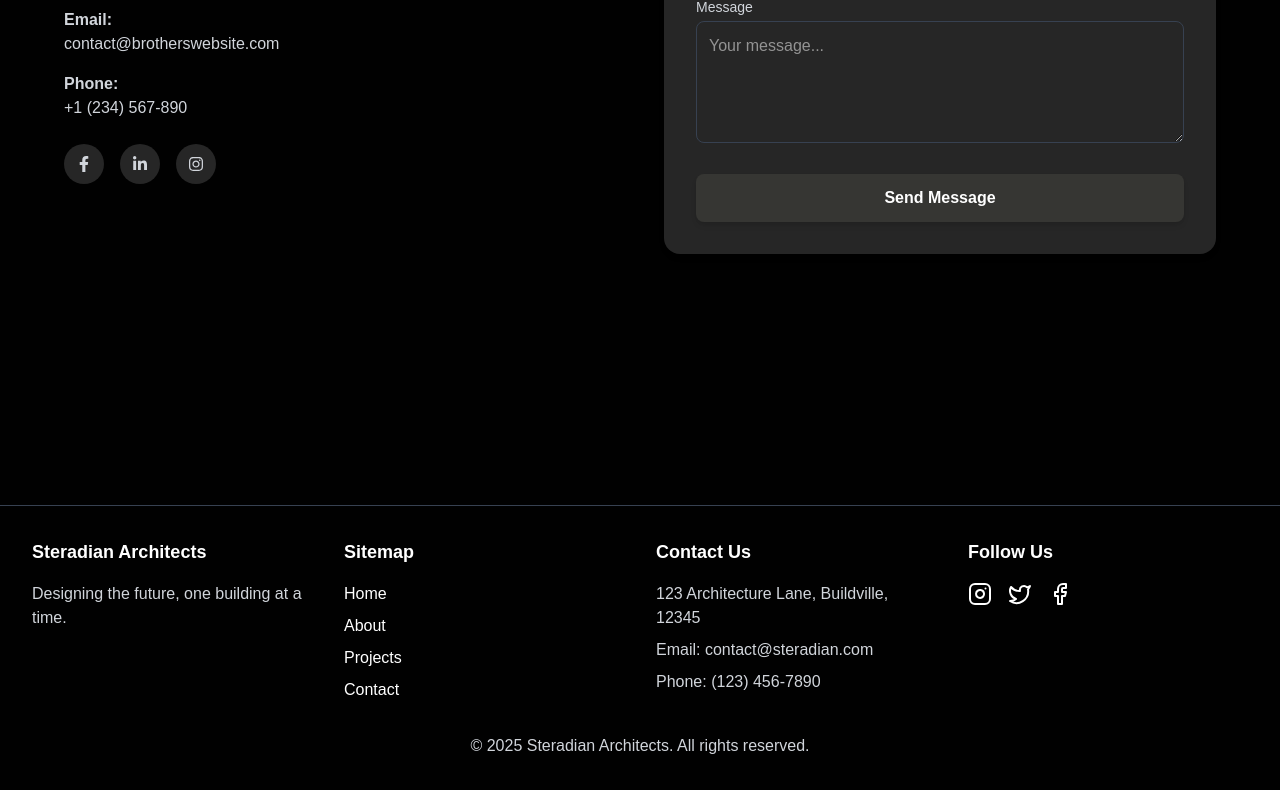
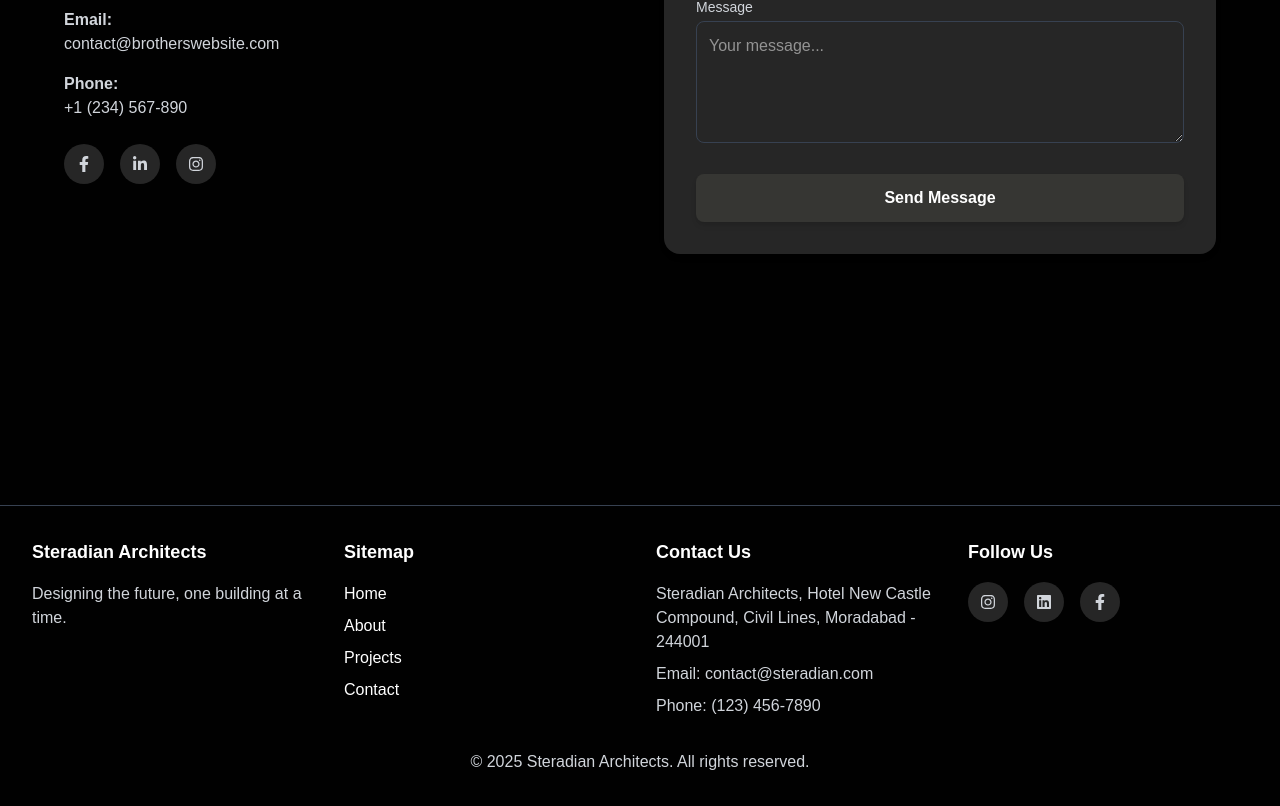
Before and after one commit to bhatnagar-afk/steradian, a Next.js app: page /contact in a window 1280 px wide. Shown: the part 368-1174 px from the top of the page. Built offline with nearby package versions, Linux system fonts and the light colour scheme.

Commit message:
fix: update footer social links and contact information

```diff
--- a/src/components/contact/contact-details.tsx
+++ b/src/components/contact/contact-details.tsx
@@ -35,14 +35,14 @@ export default function ContactTextPage() {
           <fa.FaFacebookF style={{ color: themeConfig.textMuted }} />
         </a>
         <a
-          href="#"
+          href="https://www.linkedin.com/in/nitin-bhatnagar-7112457a/"
           className="p-3 rounded-full hover:opacity-80 transition"
           style={{ backgroundColor: themeConfig.cardBackground }}
         >
           <fa.FaLinkedinIn style={{ color: themeConfig.textMuted }} />
         </a>
         <a
-          href="#"
+          href="https://www.instagram.com/steradianarchitects/"
           className="p-3 rounded-full hover:opacity-80 transition"
           style={{ backgroundColor: themeConfig.cardBackground }}
         >
--- a/src/components/footer.tsx
+++ b/src/components/footer.tsx
@@ -1,12 +1,19 @@
-import { themes } from '@/config/theme';
-import Link from 'next/link';
-import { Instagram, Twitter, Facebook } from 'lucide-react';
+import { themes } from '@/config/theme'
+import Link from 'next/link'
+import * as fa from 'react-icons/fa'
 
 export default function Footer() {
-  const themeConfig = themes.dark;
+  const themeConfig = themes.dark
 
   return (
-    <footer style={{ backgroundColor: themeConfig.background, color: themeConfig.text, borderTop: `1px solid ${themeConfig.border}` }} className="p-8">
+    <footer
+      style={{
+        backgroundColor: themeConfig.background,
+        color: themeConfig.text,
+        borderTop: `1px solid ${themeConfig.border}`,
+      }}
+      className="p-8"
+    >
       <div className="container mx-auto grid grid-cols-1 md:grid-cols-4 gap-8">
         <div>
           <h3 className="font-bold text-lg mb-4">Steradian Architects</h3>
@@ -17,32 +24,83 @@ export default function Footer() {
         <div>
           <h3 className="font-bold text-lg mb-4">Sitemap</h3>
           <ul className="space-y-2">
-            <li><Link href="/" className="hover:underline">Home</Link></li>
-            <li><Link href="/about" className="hover:underline">About</Link></li>
-            <li><Link href="/projects" className="hover:underline">Projects</Link></li>
-            <li><Link href="/contact" className="hover:underline">Contact</Link></li>
+            <li>
+              <Link href="/" className="hover:underline">
+                Home
+              </Link>
+            </li>
+            <li>
+              <Link href="/about" className="hover:underline">
+                About
+              </Link>
+            </li>
+            <li>
+              <Link href="/projects" className="hover:underline">
+                Projects
+              </Link>
+            </li>
+            <li>
+              <Link href="/contact" className="hover:underline">
+                Contact
+              </Link>
+            </li>
           </ul>
         </div>
         <div>
           <h3 className="font-bold text-lg mb-4">Contact Us</h3>
-          <address style={{ color: themeConfig.textMuted }} className="not-italic space-y-2">
-            <p>123 Architecture Lane, Buildville, 12345</p>
-            <p>Email: <a href="mailto:contact@steradian.com" className="hover:underline">contact@steradian.com</a></p>
+          <address
+            style={{ color: themeConfig.textMuted }}
+            className="not-italic space-y-2"
+          >
+            <p>
+              Steradian Architects, Hotel New Castle Compound, Civil Lines,
+              Moradabad - 244001
+            </p>
+            <p>
+              Email:{' '}
+              <a
+                href="mailto:contact@steradian.com"
+                className="hover:underline"
+              >
+                contact@steradian.com
+              </a>
+            </p>
             <p>Phone: (123) 456-7890</p>
           </address>
         </div>
         <div>
           <h3 className="font-bold text-lg mb-4">Follow Us</h3>
           <div className="flex space-x-4">
-            <a href="#" aria-label="Instagram" style={{ color: themeConfig.text }}><Instagram /></a>
-            <a href="#" aria-label="Twitter" style={{ color: themeConfig.text }}><Twitter /></a>
-            <a href="#" aria-label="Facebook" style={{ color: themeConfig.text }}><Facebook /></a>
+            <a
+              href="https://www.instagram.com/steradianarchitects/"
+              className="p-3 rounded-full hover:opacity-80 transition"
+              style={{ backgroundColor: themeConfig.cardBackground }}
+            >
+              <fa.FaInstagram style={{ color: themeConfig.textMuted }} />
+            </a>
+            <a
+              href="https://www.linkedin.com/in/nitin-bhatnagar-7112457a/"
+              className="p-3 rounded-full hover:opacity-80 transition"
+              style={{ backgroundColor: themeConfig.cardBackground }}
+            >
+              <fa.FaLinkedin style={{ color: themeConfig.textMuted }} />
+            </a>
+            <a
+              href="#"
+              className="p-3 rounded-full hover:opacity-80 transition"
+              style={{ backgroundColor: themeConfig.cardBackground }}
+            >
+              <fa.FaFacebookF style={{ color: themeConfig.textMuted }} />
+            </a>
           </div>
         </div>
       </div>
-      <div className="text-center mt-8" style={{ color: themeConfig.textMuted }}>
+      <div
+        className="text-center mt-8"
+        style={{ color: themeConfig.textMuted }}
+      >
         <p>© 2025 Steradian Architects. All rights reserved.</p>
       </div>
     </footer>
-  );
+  )
 }
```
Also changed, not shown: tsconfig.json (+12 -4 lines).
